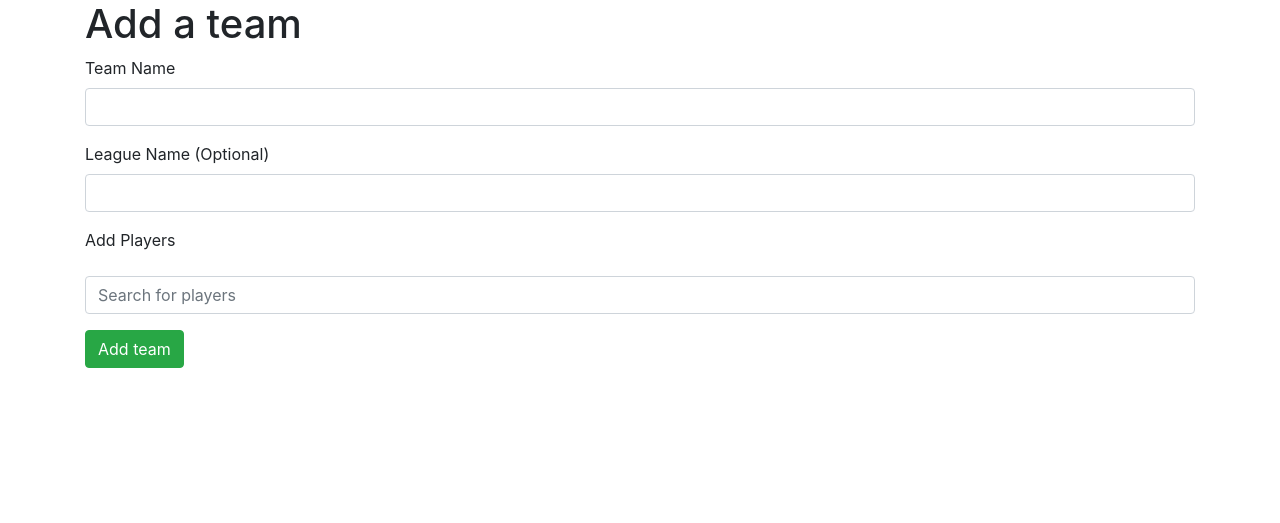
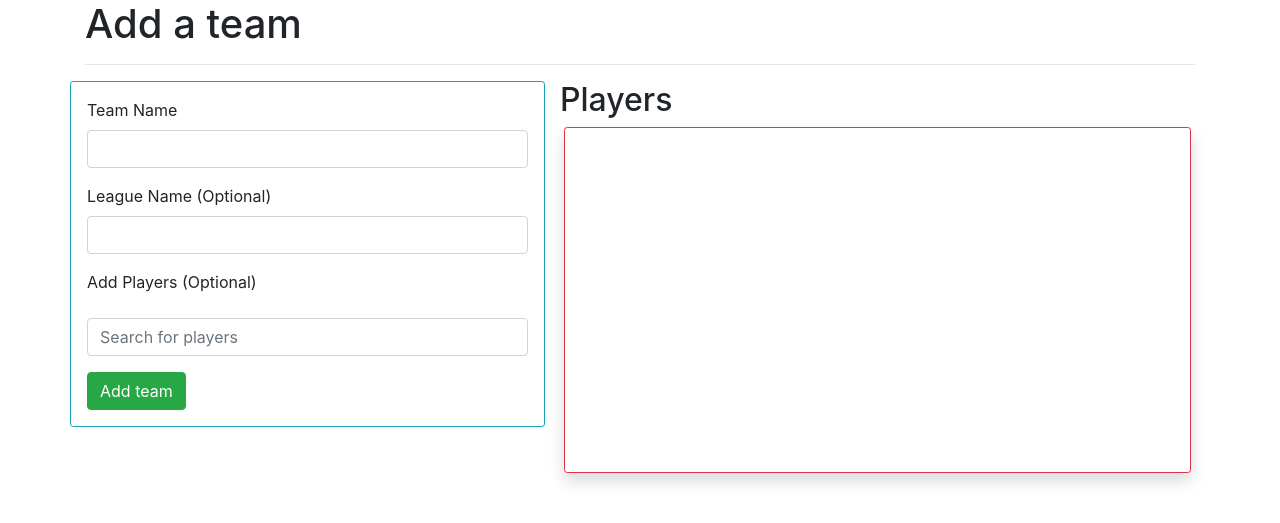
Before and after one commit to dlbrush/fantasy-bball-assistant, a Flask app: template templates/team-builder.html in a window 1280 px wide. Shown: the top 523 px of the page. Run offline with Flask 2, Linux system fonts and the light colour scheme; the template is opened without the code that fills it: values that come from a table or form of the project are taken from there, others are empty.

Commit message:
building team display in team builder

```diff
--- a/app.py
+++ b/app.py
@@ -1,6 +1,6 @@
 from flask import Flask, render_template, redirect, url_for, flash, session
 from flask_debugtoolbar import DebugToolbarExtension
-from models import db, connect_db, User
+from models import db, connect_db, User, Team
 from forms import UserForm, TeamBuilderForm
 from api import get_current_season_players
 from sqlalchemy.exc import IntegrityError
@@ -59,19 +59,34 @@ def show_registration_form():
             flash('Username already taken! Please try a different username.')
     return render_template('register.html', form=form)
 
-@app.route('/<username>/addteam')
+@app.route('/<username>/addteam', methods=['GET', 'POST'])
 def show_team_builder(username):
     user = User.query.get_or_404(username)
     if 'username' in session:
         if session['username'] == username:
             form = TeamBuilderForm()
+
+            # Add the list of players to the form
+            players = get_current_season_players()
+            choices = [(player['personId'], f"{player['firstName']} {player['lastName']}") for player in players]
+            form.players.choices = choices
+
             if form.validate_on_submit():
-                return 'Ya did it'
+                #Collect form data
+                name = form.name.data
+                league = form.league.data
+                players = form.players.data
+
+                #Create a team
+                new_team = Team.create(name=name, league=league, owner=username)
+
+                #Add players to team if any were chosen
+                if players:
+                    new_team.add_players(player_ids=players)
+
+                #Redirect player back to hub to see their new team!
+                return redirect(url_for('show_user_hub', username=username))
             else:
-                # Add the list of players to the form, and render the team builder
-                players = get_current_season_players()
-                choices = [(player['personId'], f"{player['firstName']} {player['lastName']}") for player in players]
-                form.players.choices = choices
                 return render_template('team-builder.html', user=user, form = form)
         else:
             # Redirect to the user's own hub if they are trying to view someone else's
--- a/forms.py
+++ b/forms.py
@@ -19,4 +19,4 @@ class TeamBuilderForm(FlaskForm):
 
     league = StringField('League Name (Optional)')
 
-    players = SelectMultipleField('Add Players')
+    players = SelectMultipleField('Add Players (Optional)')
--- /dev/null
+++ b/static/api.js
@@ -0,0 +1,4 @@
+//todo: return object of relevant info by searching through list of players
+async function getPlayerInfo(playerId) {
+    response = axios.get(`http://data.nba.net/data/10s/prod/v1/2020/players.json`);
+}
--- /dev/null
+++ b/static/app.css
@@ -0,0 +1,3 @@
+#team-builder-list {
+    height: 100%;
+}
--- a/static/playersearch.js
+++ b/static/playersearch.js
@@ -70,11 +70,31 @@ function populateMatchedPlayerNames(matches) {
 }
 
 function handlePlayerChoice(evt) {
-    const choice = evt.target.id;
-    $(`option[value="${choice}"]`).prop('selected', true)
+    const choiceId = evt.target.id;
+    $(`option[value="${choiceId}"]`).prop('selected', true)
     $searchBar.val('')
     $playerList.empty();
     hideResults();
+    $('#team-builder-list')
+}
+
+function addPlayerToList($target, columns, playerId) {
+    $target.append(`
+        <div class="team-player col-${columns}">
+            <div class="row">
+                <div class="player-photo col-3">
+                    <img src="${getPlayerPhoto(playerId)}" />
+                </div>
+                <div class="player-info col-9">
+                    <p class="lead"
+                </div>
+            </div>
+        </div>
+    `)
+}
+
+function getPlayerPhoto(id) {
+    return `https://ak-static.cms.nba.com/wp-content/uploads/headshots/nba/latest/260x190/${id}.png`
 }
 
 $searchBar.on('focusin', showResultsOnFocus);
--- a/templates/base.html
+++ b/templates/base.html
@@ -6,6 +6,7 @@
     <meta name="viewport" content="width=device-width, initial-scale=1.0">
     <title>{% block title %}{% endblock %}</title>
     <link rel="stylesheet" href="https://cdn.jsdelivr.net/npm/bootstrap@4.5.3/dist/css/bootstrap.min.css" integrity="sha384-TX8t27EcRE3e/ihU7zmQxVncDAy5uIKz4rEkgIXeMed4M0jlfIDPvg6uqKI2xXr2" crossorigin="anonymous">
+    <link rel="stylesheet" href="/static/app.css">
 </head>
 <body>
     <!-- NAV -->
@@ -60,6 +61,7 @@
     <script src="https://code.jquery.com/jquery-3.5.1.slim.min.js" integrity="sha384-DfXdz2htPH0lsSSs5nCTpuj/zy4C+OGpamoFVy38MVBnE+IbbVYUew+OrCXaRkfj" crossorigin="anonymous"></script>
     <script src="https://cdn.jsdelivr.net/npm/bootstrap@4.6.0/dist/js/bootstrap.bundle.min.js" integrity="sha384-Piv4xVNRyMGpqkS2by6br4gNJ7DXjqk09RmUpJ8jgGtD7zP9yug3goQfGII0yAns" crossorigin="anonymous"></script>
     <!-- Other scripts -->
+    <script src="http://unpkg.com/axios/dist/axios.js"></script>
     {% block scripts %}
     {% endblock %}
 </body>
--- a/templates/team-builder.html
+++ b/templates/team-builder.html
@@ -6,7 +6,9 @@ Add team
 
 {% block content %}
 <h1>Add a team</h1>
-
+<hr>
+<div class="row">
+    <div class="col-sm-5 col-xs-12 border border-info p-3 rounded-sm" id="team-builder-form">
         <form method="POST">
             {{form.hidden_tag()}}
             {% for field in form if field.widget.input_type != 'hidden' %}
@@ -35,6 +37,15 @@ Add team
 
             <button class='btn btn-success'>Add team</button>
         </form>
+    </div>
+    <div class="col-sm-7 col-xs-12" id="team-builder-view">
+        <h2>Players</h2>
+        <div class="shadow border border-danger rounded-sm row mx-1" id="team-builder-list">
+
+        </div>
+    </div>
+</div>
+
 {% endblock %}
 
 {% block scripts %}
```
Also changed, not shown: models.py (+16 -0 lines). Lines whose indentation alone changed are shown as unchanged.
